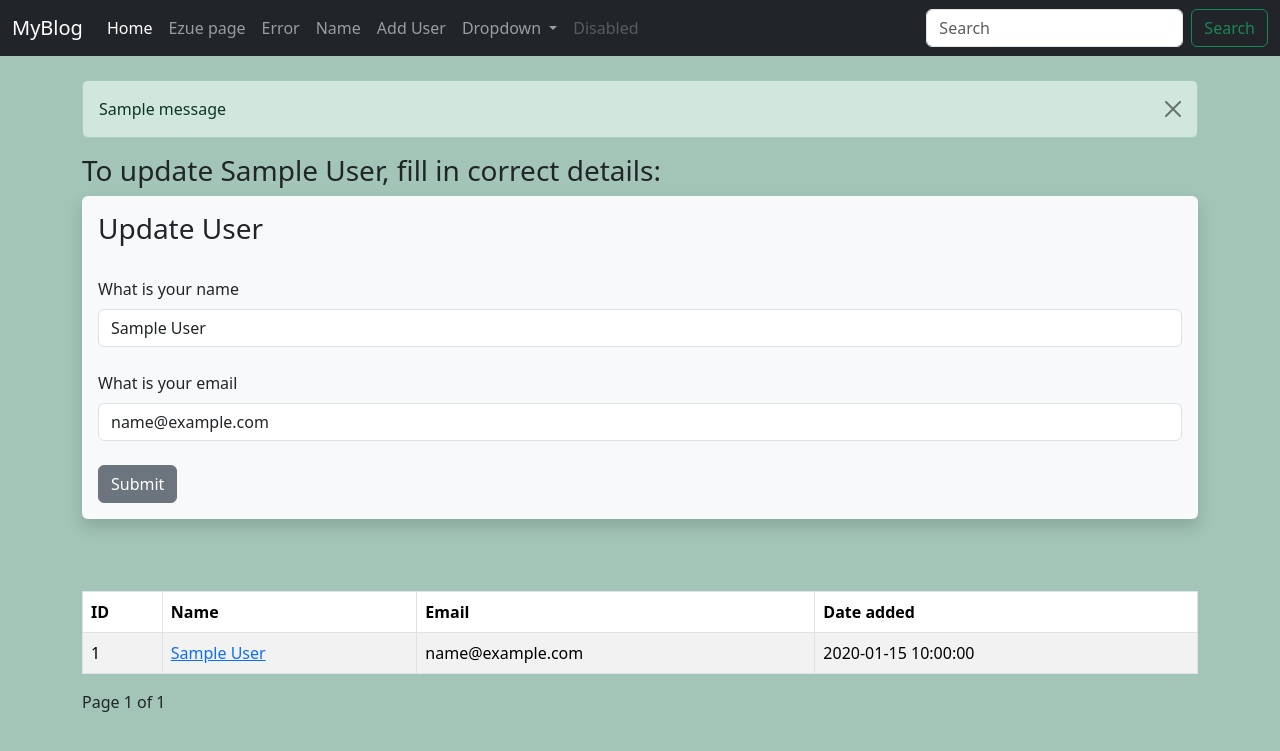
After one commit to iloabachie/myblog, a Flask app: page /update/1 in a window 1280 px wide. The commit adds this page. Shown: the top 751 px of the page. Run offline with Flask 3, Linux system fonts and the light colour scheme; tables that the repository leaves empty hold one stand-in row (values such as "Sample post"); one stand-in notice (Sample message) is shown.

Commit message:
added edit to user list. day 10 pending update confirmation page

```diff
--- a/app.py
+++ b/app.py
@@ -57,7 +57,7 @@ if __name__ == '__main__':
 
 class NamerForm(FlaskForm):
     name = StringField('What is your name', validators=[DataRequired()])
-    email = StringField('What is your email', validators=[DataRequired()], default='default@example.com')
+    email = StringField('What is your email', validators=[DataRequired()])
     hidden_field = HiddenField('Hidden Field')
     submit = SubmitField('Submit')
 
@@ -109,7 +109,6 @@ def add_user():
         form.name.data = ''
         form.email.data = ''
     user_list = Users.query.order_by(Users.date_added)
-    print(type(user_list))
     all_users = []
     for user in user_list:
         all_users.append(user)
@@ -123,6 +122,38 @@ def add_user():
     return render_template('add_user.html', name=name, form=form, user_list=user_list, user_exists=user_exists, all_users=all_users, items_on_page=items_on_page, page=page, total_pages=total_pages)
 
 
+@app.route('/update/<int:id>', methods=['GET', 'POST'])
+def update(id):
+    user_list = Users.query.order_by(Users.date_added)
+    all_users = []
+    for user in user_list:
+        all_users.append(user)
+    page = request.args.get('page', 1, type=int)
+    per_page = 5
+    start = (page - 1) * per_page
+    end = start + per_page
+    total_pages = (len(all_users) + per_page - 1) // per_page
+    items_on_page = all_users[start:end]
+
+    form = NamerForm()
+    name_to_update = Users.query.get_or_404(id)
+    if request.method == 'POST':
+        name_to_update.name = request.form['name']
+        name_to_update.email = request.form['email']
+        try:
+            db.session.commit()
+            print("did you run?")
+            flash("User updated successfully")
+            render_template('add_user.html', name=None, user_exists=None, form=form, user_list=user_list, all_users=all_users, items_on_page=items_on_page, page=page, total_pages=total_pages)
+        except:
+            print('error in rendering when update failed')
+            # if error not tested
+            flash("Error in update. Try again")
+            return render_template("update.html", form=form, name_to_update=name_to_update, user_list=user_list, all_users=all_users, items_on_page=items_on_page, page=page, total_pages=total_pages)
+    else:
+        # OK
+        print('page to render once route called via link')
+        return render_template("update.html", form=form, name_to_update=name_to_update, user_list=user_list, all_users=all_users, items_on_page=items_on_page, page=page, total_pages=total_pages)
 
 
 
--- a/templates/name.html
+++ b/templates/name.html
@@ -24,6 +24,8 @@
             {{ form.name.label(class="form-label") }}
             {{ form.name(class="form-control") }}
             <br/>
+            {{ form.email(class="form-control", value="default@example.com", hidden=True) }}
+            <br/>
             {{ form.submit(class="btn btn-secondary") }}
     {% endif %}
     <p id='demo'>this is stuff before javascript</p>
--- /dev/null
+++ b/templates/update.html
@@ -0,0 +1,50 @@
+{% extends 'base.html' %}
+
+{% block content %}
+
+    {% for message in get_flashed_messages() %}
+        <div class="alert alert-success alert-dismissible fade show" role="alert">
+            {{ message }}
+            <button type="button" class="btn-close" data-bs-dismiss="alert" aria-label="Close"></button>
+        </div>
+    {% endfor %}
+
+    <h3>To update {{ name_to_update.name }}, fill in correct details:</h3>
+    <div class="shadow p-3 mb-5 bg-body-tertiary rounded">
+    <h3>Update User</h3>
+    <br/>
+    <form action="/update/{{ name_to_update.id }}" method="POST">
+        {{ form.hidden_tag() }}
+        {{ form.name.label(class="form-label") }}
+        {{ form.name(class="form-control", value=name_to_update.name) }}
+        <br/>
+        {{ form.email.label(class="form-label") }}
+        {{ form.email(class="form-control", value=name_to_update.email) }}
+        <br/>
+        {{ form.submit(class="btn btn-secondary") }}
+    </form>
+    </div>
+
+
+    <br/>
+    <table class="table table-hover table-bordered table-striped">
+        <thead>
+            <td><strong>ID</strong></td><td><strong>Name</strong></td><td><strong>Email</strong></td><td><strong>Date added</strong></td>
+        </thead>
+        <tbody>
+    {% for item in items_on_page %}
+        <tr>
+            <td>{{ item.id }}</td><td><a href="{{ url_for('update', id=item.id) }}">{{ item.name }}</a></td><td>{{ item.email }}</td><td>{{ item.date_added }}</td>
+        </tr>
+    {% endfor %}
+        </tbody>
+    </table>
+    {% if page > 1 %}
+        <a href="{{ url_for('add_user', page=page-1) }}"><< Previous</a> |
+    {% endif %}
+    <span> Page {{ page }} of {{ total_pages }}</span>
+    {% if page < total_pages %}
+        | <a href="{{ url_for('add_user', page=page+1) }}">Next >></a>
+    {% endif %}
+
+{% endblock %}
```
Also changed, not shown: templates/add_user.html (+5 -3 lines).
